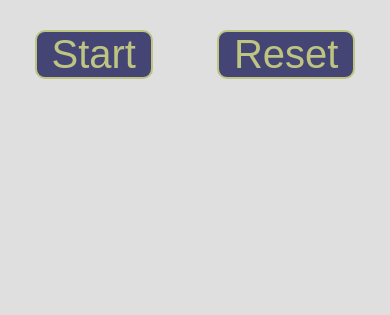
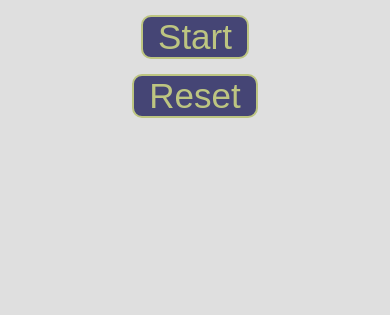
Before and after one commit to damegamat/Timer, a plain HTML site: page index.html in a window 390 px wide. Shown: the top 315 px of the page. Drawn offline with Linux system fonts and the light colour scheme.

Commit message:
add media for button

```diff
--- a/index.html
+++ b/index.html
@@ -32,6 +32,13 @@
         padding: 0 15px;
         color: #bdc581;
       }
+      @media (max-width: 600px) {
+        button {
+          display: block;
+          font-size: 35px;
+          margin: 15px auto;
+        }
+      }
       button:hover {
         background-color: #bdc581;
         color: #454575;
```
